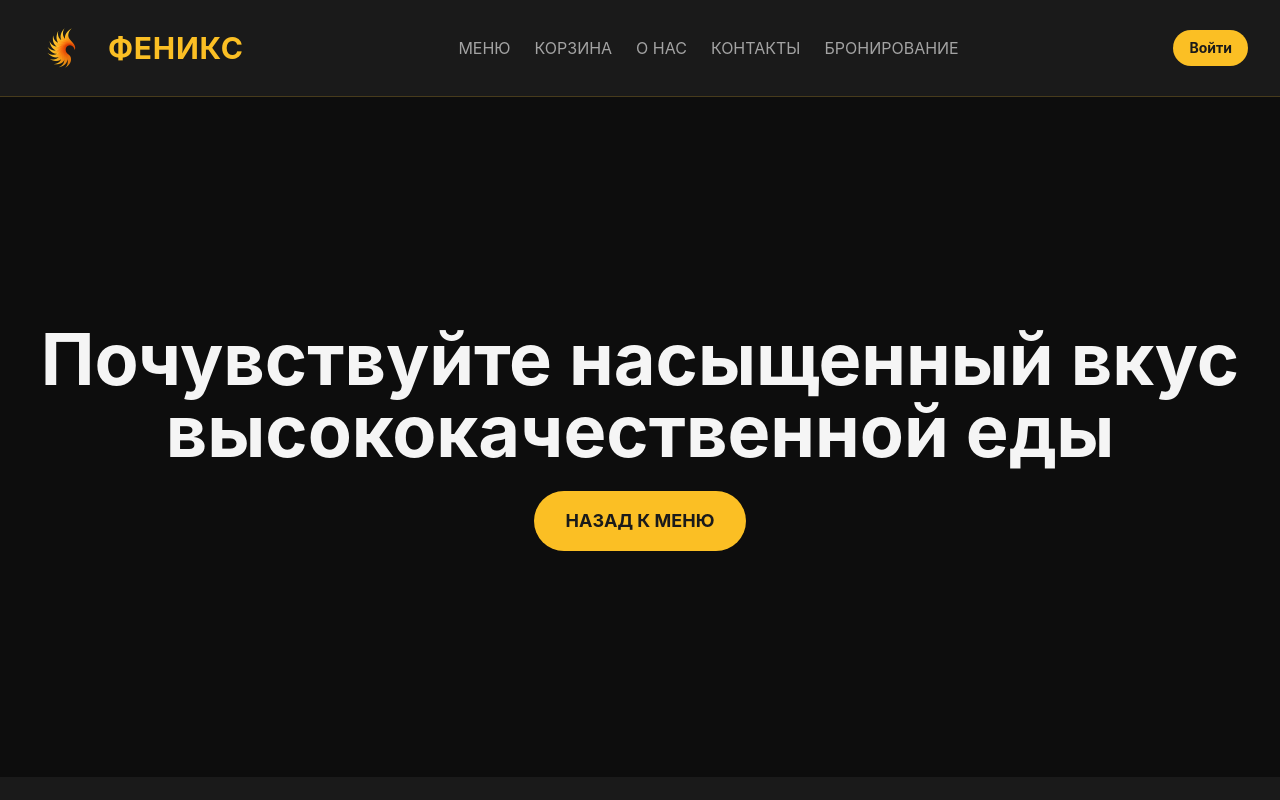
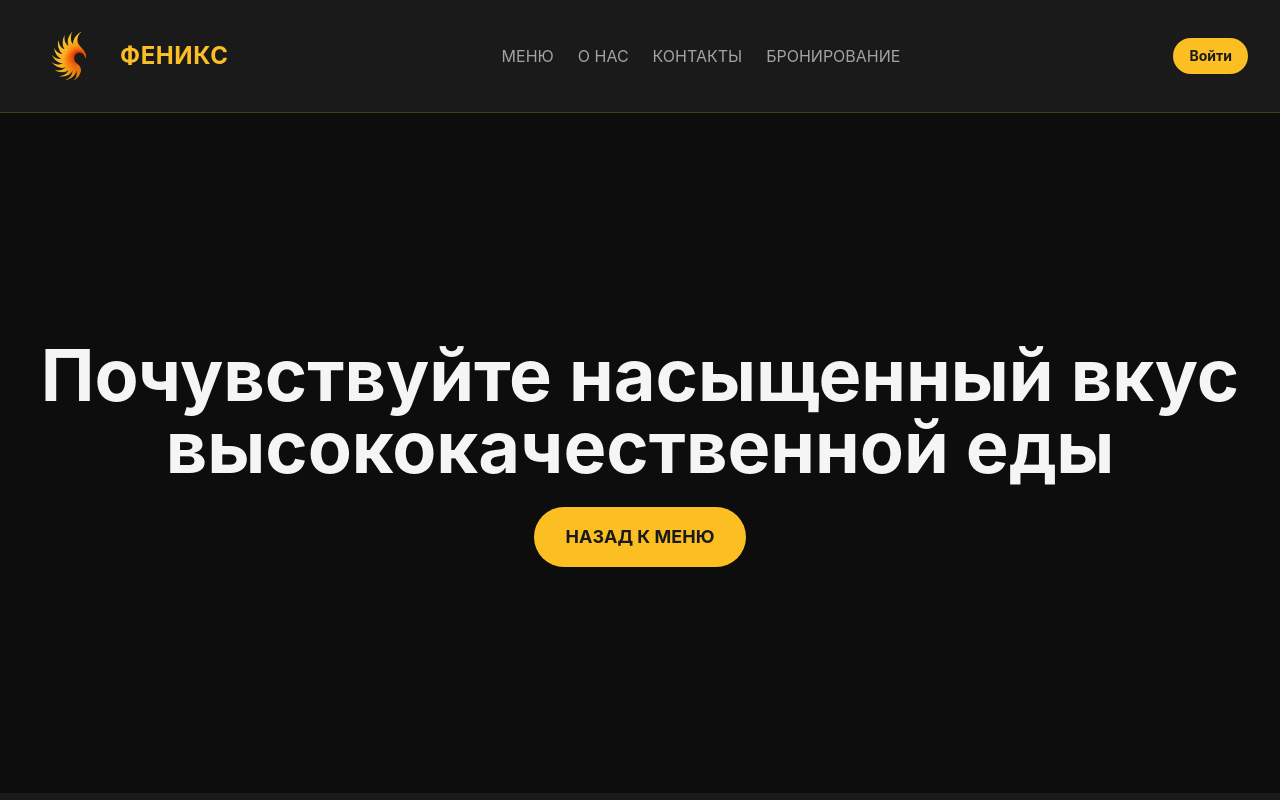
Before and after one commit to MassanovSalimkhan/phoenix-cafe, a React (Create React App) app in the folder client/: page / in a window 1280 px wide. Shown: the top 800 px of the page. Built offline with nearby package versions, Linux system fonts and the light colour scheme.

Commit message:
Добавлена корзина, исправлен header

```diff
--- a/client/src/components/Header.js
+++ b/client/src/components/Header.js
@@ -2,11 +2,13 @@ import React from 'react';
 import { Link, useLocation } from 'react-router-dom';
 import { useSelector, useDispatch } from 'react-redux';
 import { logout } from '../store/authSlice';
+import { ShoppingCart } from 'lucide-react';
 
 export const Header = () => {
   const location = useLocation();
   const { isAuthenticated, user } = useSelector(state => state.auth);
   const dispatch = useDispatch();
+  const cartItemsCount = 0; // заглушка
 
   const isActive = (path) => location.pathname === path ? 'text-phoenix-gold border-b-2 border-phoenix-gold' : 'text-phoenix-text-muted hover:text-phoenix-gold-light';
 
@@ -18,20 +20,30 @@ export const Header = () => {
   return (
     <header className="bg-phoenix-dark border-b border-phoenix-gold/20 sticky top-0 z-50">
       <div className="max-w-7xl mx-auto px-4 sm:px-6 lg:px-8 py-4 flex flex-wrap justify-between items-center">
-        <Link to="/" className="flex items-center space-x-3">
-            <img src="/logo.png" alt="Логотип" className="h-16 w-auto" />
-            <span className="text-3xl font-bold text-phoenix-gold tracking-wide">ФЕНИКС</span>
+        {/* Логотип + название */}
+        <Link to="/" className="flex items-center space-x-2">
+          <img src="/logo.png" alt="Логотип" className="h-20 w-auto" />
+          <span className="text-2xl font-bold text-phoenix-gold tracking-wide">ФЕНИКС</span>
         </Link>
+
         <nav className="flex space-x-6 text-sm md:text-base">
           <Link to="/menu" className={`${isActive('/menu')} transition`}>МЕНЮ</Link>
-          <Link to="/cart" className={`${isActive('/cart')} transition`}>КОРЗИНА</Link>
           <Link to="/about" className={`${isActive('/about')} transition`}>О НАС</Link>
           <Link to="/contacts" className={`${isActive('/contacts')} transition`}>КОНТАКТЫ</Link>
           <Link to="/reservation" className={`${isActive('/reservation')} transition`}>БРОНИРОВАНИЕ</Link>
         </nav>
+
         <div className="flex items-center space-x-4">
           {isAuthenticated ? (
             <>
+              <Link to="/cart" className="relative text-phoenix-text-muted hover:text-phoenix-gold transition">
+                <ShoppingCart className="w-5 h-5" />
+                {cartItemsCount > 0 && (
+                  <span className="absolute -top-2 -right-2 bg-phoenix-gold text-phoenix-dark text-xs font-bold rounded-full w-5 h-5 flex items-center justify-center">
+                    {cartItemsCount}
+                  </span>
+                )}
+              </Link>
               <Link to="/profile" className={`${isActive('/profile')} transition`}>
                 {user?.full_name || 'Профиль'}
               </Link>
```
